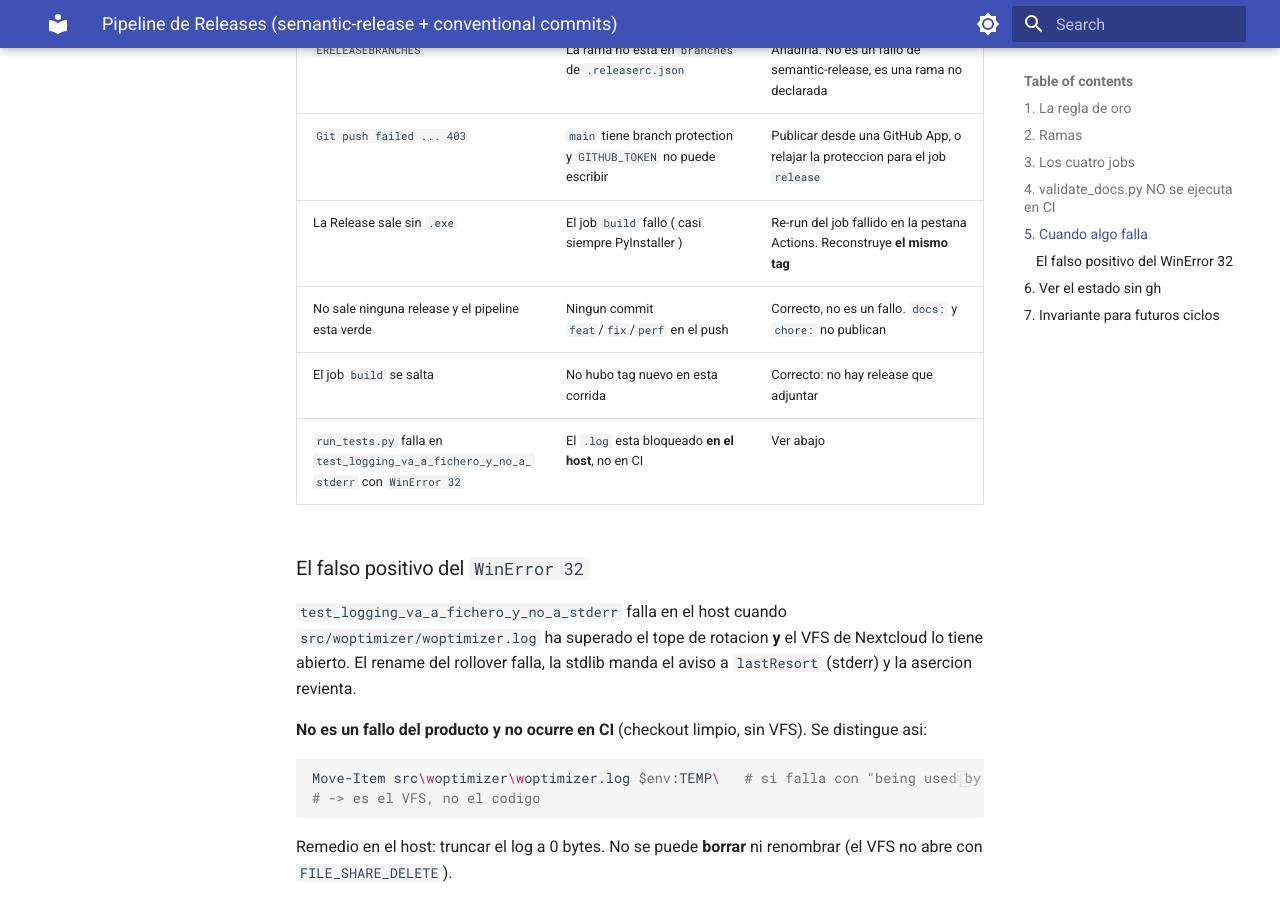
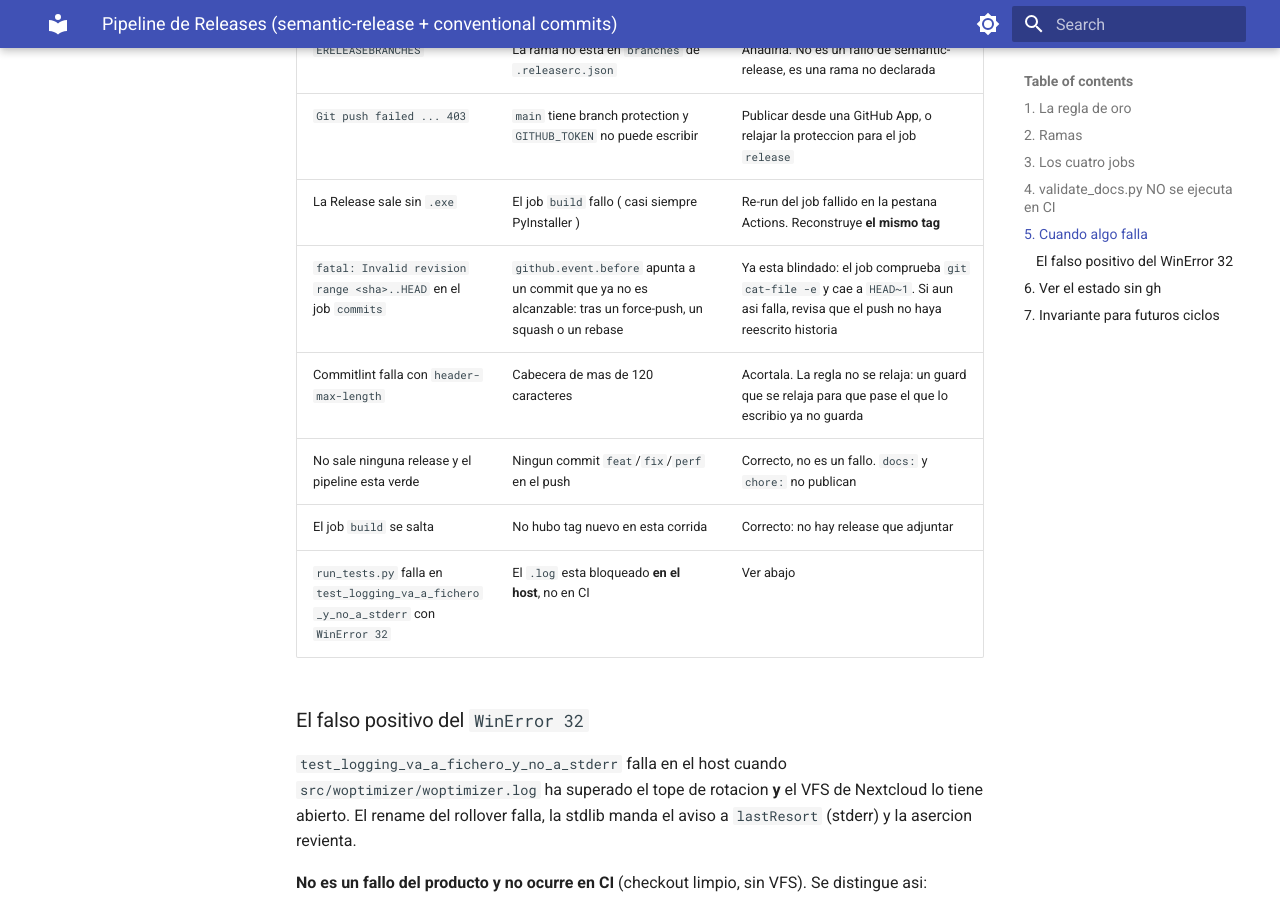
Before and after one commit to carcheky/woptimizer, an MkDocs documentation site: the page built from docs/ai/release-pipeline.md, in a window 1280 px wide and 900 px high, scrolled down 2167 px. Built offline with MkDocs 1.6.1 and Material for MkDocs 9.7.7, drawn with Linux system fonts in a browser that asks for light colours.

Commit message:
ci(release): el before de un force-push deja el rango de commits huerfano y el pipeline rojo para siempre

```diff
--- a/docs/ai/release-pipeline.md
+++ b/docs/ai/release-pipeline.md
@@ -66,6 +66,8 @@ Su ancla de commits deriva el repo de `%LOCALAPPDATA%\woptimizer_git\.git` (`val
 | `ERELEASEBRANCHES` | La rama no esta en `branches` de `.releaserc.json` | Anadirla. No es un fallo de semantic-release, es una rama no declarada |
 | `Git push failed ... 403` | `main` tiene branch protection y `GITHUB_TOKEN` no puede escribir | Publicar desde una GitHub App, o relajar la proteccion para el job `release` |
 | La Release sale sin `.exe` | El job `build` fallo ( casi siempre PyInstaller ) | Re-run del job fallido en la pestana Actions. Reconstruye **el mismo tag** |
+| `fatal: Invalid revision range <sha>..HEAD` en el job `commits` | `github.event.before` apunta a un commit que ya no es alcanzable: tras un force-push, un squash o un rebase | Ya esta blindado: el job comprueba `git cat-file -e` y cae a `HEAD~1`. Si aun asi falla, revisa que el push no haya reescrito historia |
+| Commitlint falla con `header-max-length` | Cabecera de mas de 120 caracteres | Acortala. La regla no se relaja: un guard que se relaja para que pase el que lo escribio ya no guarda |
 | No sale ninguna release y el pipeline esta verde | Ningun commit `feat`/`fix`/`perf` en el push | Correcto, no es un fallo. `docs:` y `chore:` no publican |
 | El job `build` se salta | No hubo tag nuevo en esta corrida | Correcto: no hay release que adjuntar |
 | `run_tests.py` falla en `test_logging_va_a_fichero_y_no_a_stderr` con `WinError 32` | El `.log` esta bloqueado **en el host**, no en CI | Ver abajo |
```
Also changed, not shown: 1 other file.
